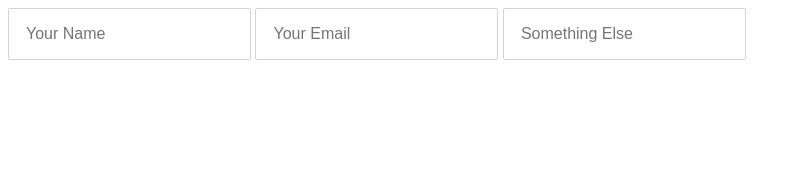
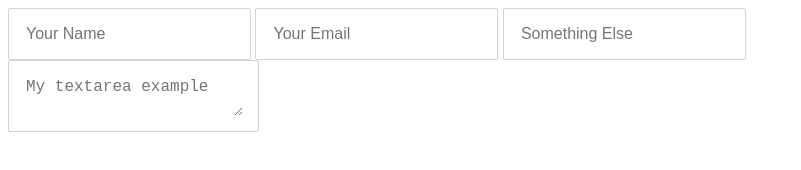
Before and after one commit to atticoos/fluid-labels, a website: page demo/index.html in a window 1280 px wide. Shown: the whole page, without its empty margins (0-801 px from the left). Drawn offline with nearby package versions, Linux system fonts and the light colour scheme.

Commit message:
textarea support

```diff
--- a/demo/index.html
+++ b/demo/index.html
@@ -17,6 +17,10 @@
     <div class="fluid-label">
       <input type="text" placeholder="Something Else" />
     </div>
+    <br/>
+    <div class="fluid-label">
+      <textarea placeholder="My textarea example"></textarea>
+    </div>
     <script type="text/javascript">
     $(document).ready(function () {
       $('.fluid-label').fluidLabel({
--- a/demo/style.css
+++ b/demo/style.css
@@ -6,9 +6,13 @@ body {
   border: 1px solid lightgray;
 }
 
-.fluid-label input {
+.fluid-label input,
+.fluid-label textarea {
   font-size: 16px;
+  border: none;
+  outline: none;
 }
+
 
 .fluid-label label {
   font-size: 12px;
--- a/src/fluid-labels.less
+++ b/src/fluid-labels.less
@@ -4,7 +4,8 @@
   border-radius: 2px;
   display: inline-block;
 
-  input {
+  input,
+  textarea {
     border: none;
     outline: none;
     position: relative;
```
Also changed, not shown: dist/fluid-labels.css.
